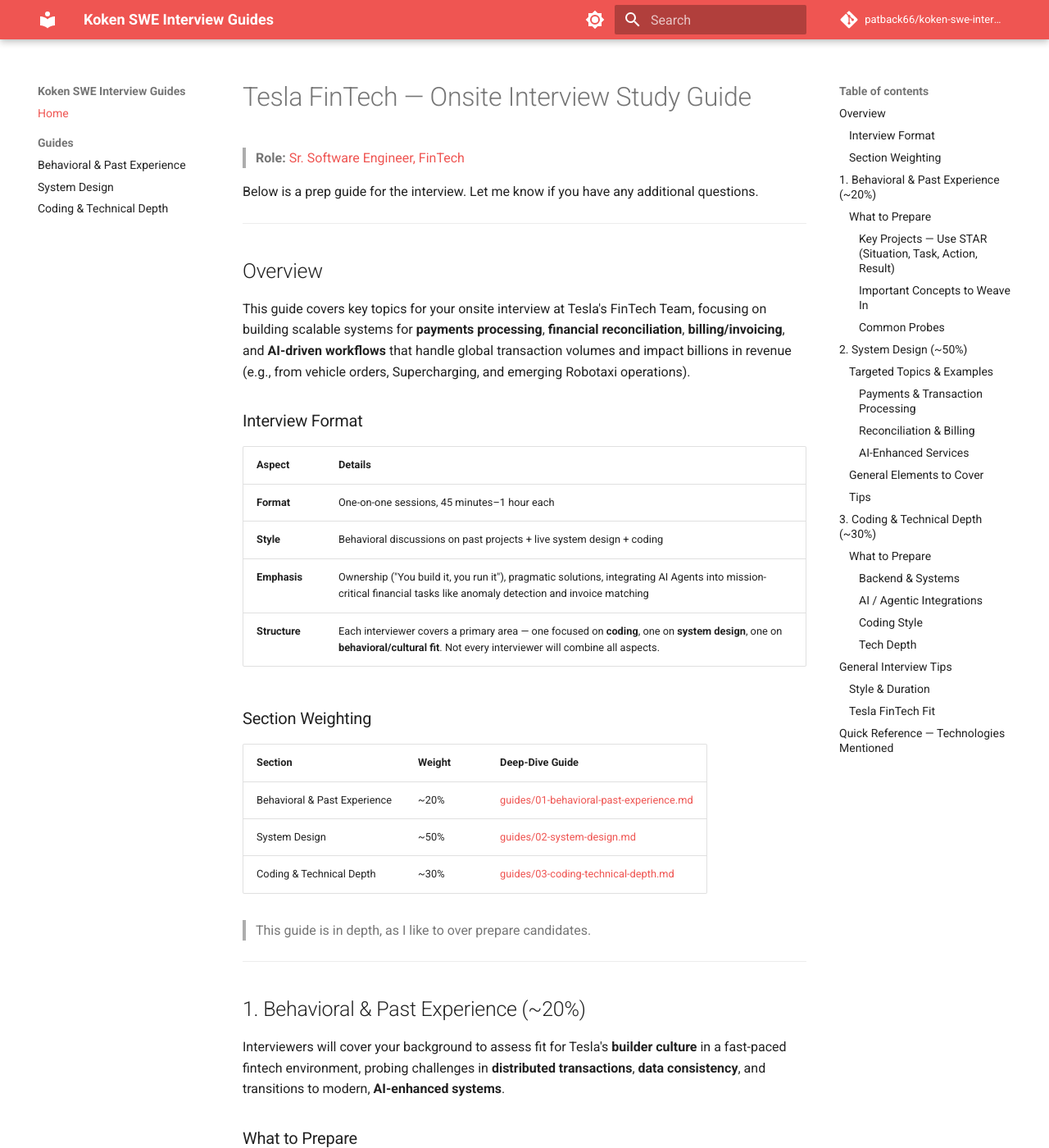
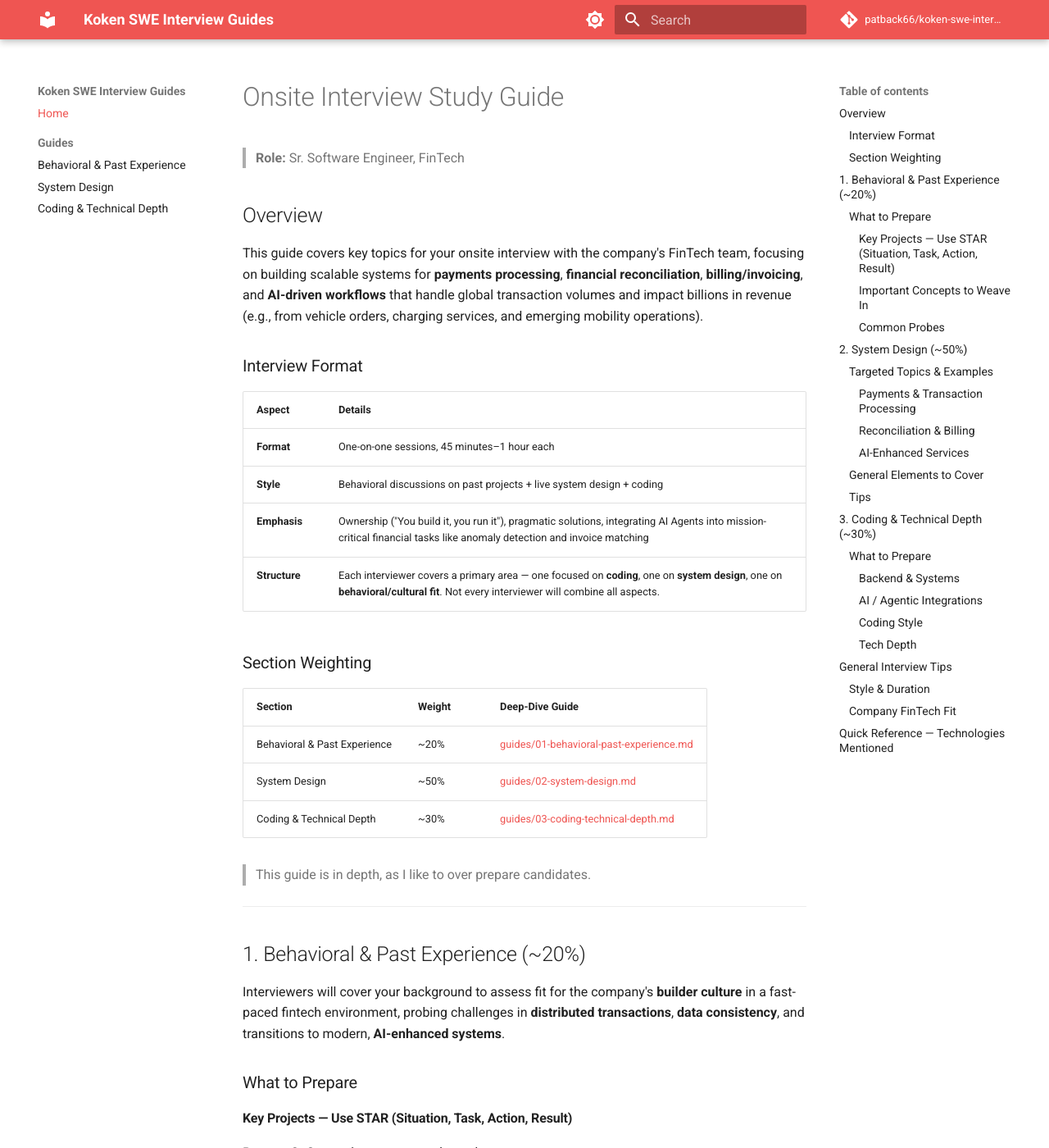
Before and after one commit to patback66/koken-swe-interview-guides, an MkDocs documentation site: the page built from docs/index.md, in a window 1280 px wide and 1400 px high. Shown: the whole window at 82% size. Built offline with MkDocs 1.6.1 and Material for MkDocs 9.7.7, drawn with Linux system fonts in a browser that asks for light colours; comment, search, counter and statistics services are not loaded; some of the changed text lies outside the part shown.

Commit message:
Generalize company references in interview guides
Replace explicit company naming with "the company", remove the job
posting link, and keep the role title as Sr. Software Engineer, FinTech.

Co-authored-by: Cursor <cursoragent@cursor.com>

```diff
--- a/docs/index.md
+++ b/docs/index.md
@@ -1,14 +1,10 @@
-# Tesla FinTech — Onsite Interview Study Guide
+# Onsite Interview Study Guide
 
-> **Role:** [Sr. Software Engineer, FinTech](https://www.tesla.com/careers/search/job/sr-software-engineer-fintech-262638)
-
-Below is a prep guide for the interview. Let me know if you have any additional questions.
-
----
+> **Role:** Sr. Software Engineer, FinTech
 
 ## Overview
 
-This guide covers key topics for your onsite interview at Tesla's FinTech Team, focusing on building scalable systems for **payments processing**, **financial reconciliation**, **billing/invoicing**, and **AI-driven workflows** that handle global transaction volumes and impact billions in revenue (e.g., from vehicle orders, Supercharging, and emerging Robotaxi operations).
+This guide covers key topics for your onsite interview with the company's FinTech team, focusing on building scalable systems for **payments processing**, **financial reconciliation**, **billing/invoicing**, and **AI-driven workflows** that handle global transaction volumes and impact billions in revenue (e.g., from vehicle orders, charging services, and emerging mobility operations).
 
 ### Interview Format
 
@@ -33,7 +29,7 @@ This guide covers key topics for your onsite interview at Tesla's FinTech Team,
 
 ## 1. Behavioral & Past Experience (~20%)
 
-Interviewers will cover your background to assess fit for Tesla's **builder culture** in a fast-paced fintech environment, probing challenges in **distributed transactions**, **data consistency**, and transitions to modern, **AI-enhanced systems**.
+Interviewers will cover your background to assess fit for the company's **builder culture** in a fast-paced fintech environment, probing challenges in **distributed transactions**, **data consistency**, and transitions to modern, **AI-enhanced systems**.
 
 ### What to Prepare
 
@@ -90,7 +86,7 @@ Design a real-time payment gateway for **100k+ TPS**:
 
 #### Reconciliation & Billing
 
-Design a massive-scale reconciliation engine for vehicle/Supercharging revenue:
+Design a massive-scale reconciliation engine for vehicle sales and charging revenue:
 
 - Event-driven workflows (e.g., Temporal for orchestration) to match invoices and detect anomalies
 - Hybrid sync/async (synchronous confirmations, async audits)
@@ -177,7 +173,7 @@ Light live coding; focus on **verbal/whiteboard walkthroughs** of code patterns,
 - Be **collaborative and pragmatic** — treat it as a working session, not an exam
 - Think out loud; invite feedback on your approach
 
-### Tesla FinTech Fit
+### Company FinTech Fit
 
 Stress these themes throughout:
 
```
Also changed, not shown: README.md (+2 -2 lines), docs/guides/01-behavioral-past-experience.md (+6 -6 lines), docs/guides/02-system-design.md (+2 -2 lines).
